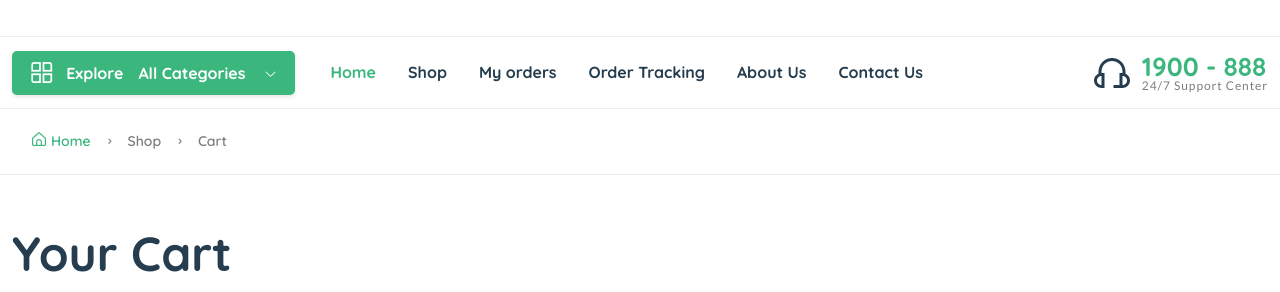
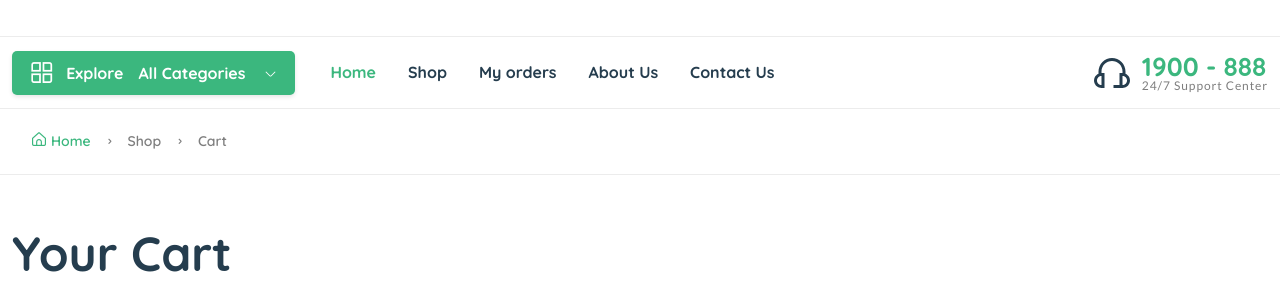
Before and after one commit to Valentino-Junior/marokomart, a Django app: template templates/core/cart.html in a window 1280 px wide. Shown: the part 230-522 px from the top of the page. Run offline with Django 3.2, Linux system fonts and the light colour scheme; the template is opened without the code that fills it, so the values that code supplies are empty; some libraries are stand-ins or nearby versions.

Commit message:
Added styling

```diff
--- a/templates/partials/base.html
+++ b/templates/partials/base.html
@@ -770,7 +770,7 @@
                                     <li><a href="{% url 'core:my_orders' %}">My orders</a></li>
 
 
-                                    <li><a href="{% url 'core:order_tracking' %}">Order Tracking</a></li>
+                                    <!-- <li><a href="{% url 'core:order_tracking' %}">Order Tracking</a></li> -->
 
 
                                     <li><a href="{% url 'core:about_us' %}">About Us</a></li>
```
Also changed, not shown: db.sqlite3.
